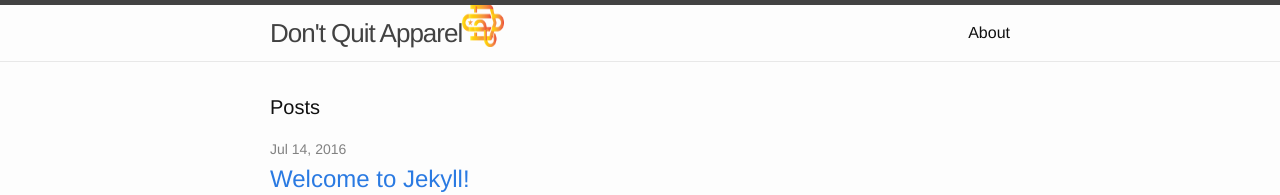
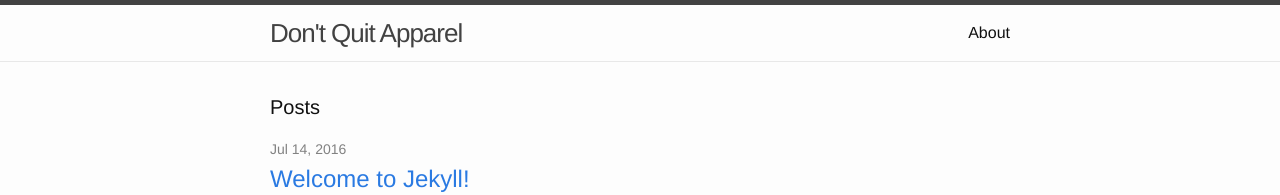
Before and after one commit to cbrancato96/DontQuitApparel, a Jekyll site: the page built from index.html, in a window 1280 px wide. Shown: the top 195 px of the page. Built offline with Jekyll 4.4.1, drawn with Linux system fonts in a browser that asks for light colours.

Commit message:
Update header.html

```diff
--- a/_includes/header.html
+++ b/_includes/header.html
@@ -3,7 +3,7 @@
   <div class="wrapper">
 
     <a class="site-title" href="{{ site.baseurl }}/">{{ site.title }}</a>
-    <img src="IMG_84131.png" alt="companylogo" height="42" width="42">
+
 
     <nav class="site-nav">
       <a href="#" class="menu-icon">
```
